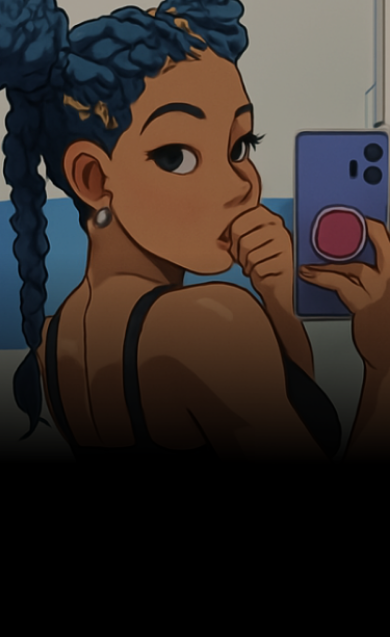
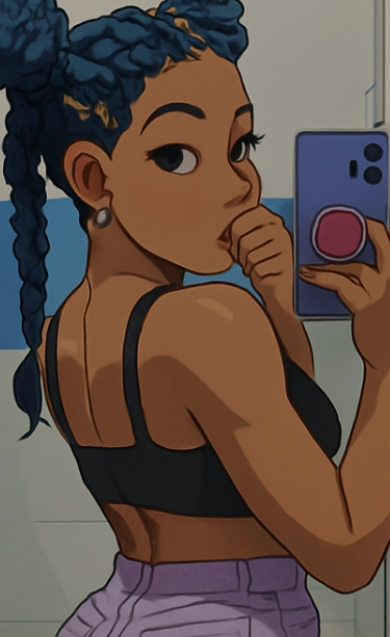
Before and after one commit to Rafael16213/projeto--pedido-de-namoro, a plain HTML site: page index.html in a window 390 px wide. Shown: the top 637 px of the page. Drawn offline with Linux system fonts and the light colour scheme.

Commit message:
Add files via upload

```diff
--- a/src/css/estilos.css
+++ b/src/css/estilos.css
@@ -10,7 +10,6 @@ main::after {
     right: 0;
     min-height: 100vh;
     width: 80vh;
-    background: linear-gradient(92deg, #000 100%, rgba(0, 0, 0, 0) 75%) no-repeat;
 }
 
 
@@ -33,7 +32,7 @@ main .personagem .imagem {
 .conteudo {
     position: absolute;
     top: 0;
-    right: 120px;
+    left: 120px;
     display: flex;
     flex-direction: column;
     justify-content: center;
@@ -61,7 +60,7 @@ margin-bottom: 20px;
     background-color: rgba(0, 0, 0, 0.3);
     position: fixed;
     top: 0;
-    left: 0;
+    right: 0;
     width: 100px;
     display: flex;
     flex-direction: column;
--- a/src/css/responsivo.css
+++ b/src/css/responsivo.css
@@ -2,8 +2,7 @@
 
 
     main::after {
-        background: linear-gradient(0deg, #000 45%, rgba(0, 0, 0, 0.00) 70%) no-repeat;
-        width: 100vw;
+        width: 50vw;
     }
 
     main .personagem .imagem {
@@ -15,7 +14,7 @@
         justify-content: flex-end;
         left: 0;
         top: -20%;
-        max-width: 100vw;
+        max-width:100vw;
         padding: 30px;
 
     }
```
